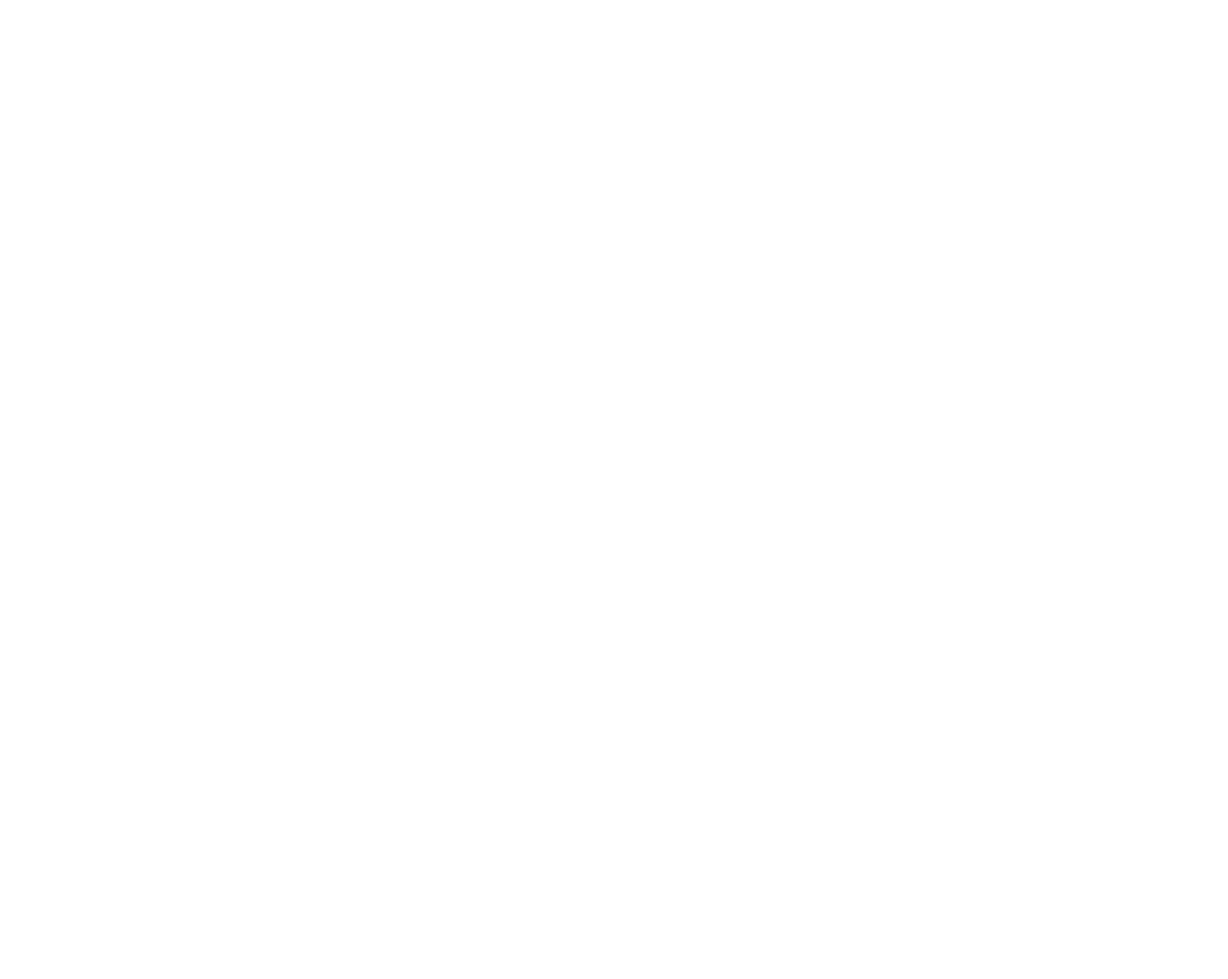
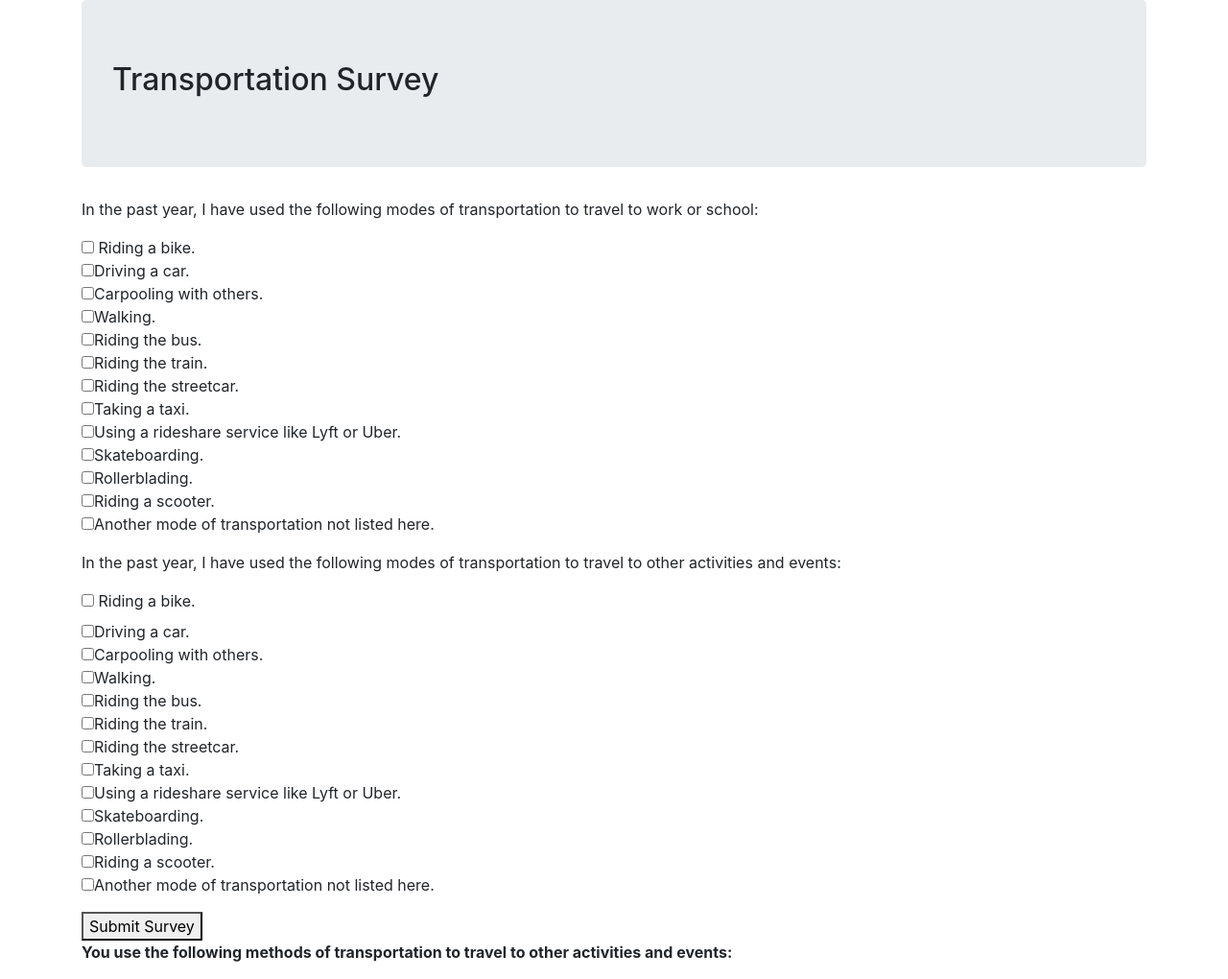
Before and after one commit to akjk22/transportation-survey, a plain HTML site: page index.html in a window 1280 px wide. Shown: the whole page at 96% size. Before the commit the page ends 800 px from the top, so only its background shows below. Drawn offline with nearby package versions, Linux system fonts and the light colour scheme.

Commit message:
add transportation survey practicing use of checkboxes.

```diff
--- a/css/styles.css
+++ b/css/styles.css
@@ -0,0 +1,3 @@
+#work-responses {
+    display: none;
+  }
--- a/index.html
+++ b/index.html
@@ -33,9 +33,54 @@
   <link href="css/styles.css" rel="stylesheet" type="text/css">
 
 </head>
-<body>
- <!-- Do your thing!  -->
-
+ <body>
+  <div class="container">
+    <div class="jumbotron">
+      <h2>Transportation Survey</h2>
+    </div>
+    <form id="transportation_survey">
+      <div class="form-group">
+        <p>In the past year, I have used the following modes of transportation to travel to work or school:</p>
+        <input type="checkbox" name="work-transportation" value="bike"> Riding a bike.<br>
+        <input type="checkbox" name="work-transportation" value="car">Driving a car.<br>
+        <input type="checkbox" name="work-transportation" value="carpool">Carpooling with others.<br>
+        <input type="checkbox" name="work-transportation" value="walk">Walking.<br>
+        <input type="checkbox" name="work-transportation" value="bus">Riding the bus.<br>
+        <input type="checkbox" name="work-transportation" value="train">Riding the train.<br>
+        <input type="checkbox" name="work-transportation" value="streetcar">Riding the streetcar.<br>
+        <input type="checkbox" name="work-transportation" value="taxi">Taking a taxi.<br>
+        <input type="checkbox" name="work-transportation" value="rideshare">Using a rideshare service like Lyft or Uber.<br>
+        <input type="checkbox" name="work-transportation" value="skateboard">Skateboarding.<br>
+        <input type="checkbox" name="work-transportation" value="rollerblade">Rollerblading.<br>
+        <input type="checkbox" name="work-transportation" value="scooter">Riding a scooter.<br>
+        <input type="checkbox" name="work-transportation" value="other">Another mode of transportation not listed here.<br>
+      </div>
+      <div class="form-group">
+        <p>In the past year, I have used the following modes of transportation to travel to other activities and events:</p>
+        <label><input type="checkbox" name="fun-transportation" value="bike"> Riding a bike.</label><br>
+        <input type="checkbox" name="fun-transportation" value="car">Driving a car.<br>
+        <input type="checkbox" name="fun-transportation" value="carpool">Carpooling with others.<br>
+        <input type="checkbox" name="fun-transportation" value="walk">Walking.<br>
+        <input type="checkbox" name="fun-transportation" value="bus">Riding the bus.<br>
+        <input type="checkbox" name="fun-transportation" value="train">Riding the train.<br>
+        <input type="checkbox" name="fun-transportation" value="streetcar">Riding the streetcar.<br>
+        <input type="checkbox" name="fun-transportation" value="taxi">Taking a taxi.<br>
+        <input type="checkbox" name="fun-transportation" value="rideshare">Using a rideshare service like Lyft or Uber.<br>
+        <input type="checkbox" name="fun-transportation" value="skateboard">Skateboarding.<br>
+        <input type="checkbox" name="fun-transportation" value="rollerblade">Rollerblading.<br>
+        <input type="checkbox" name="fun-transportation" value="scooter">Riding a scooter.<br>
+        <input type="checkbox" name="fun-transportation" value="other">Another mode of transportation not listed here.<br>
+      </div>
+     <button type="submit">Submit Survey</button>
+    </form>
+    <span id="work-responses">
+      <p><b>You use the following methods of transportation to travel to work or school:</b></p>
+    </span>
+    <span id="fun-responses">
+      <p><b>You use the following methods of transportation to travel to other activities and events:</b></p>
+    </span>
+  </div>
+</body>
 
 </body>
 </html>
--- a/js/scripts.js
+++ b/js/scripts.js
@@ -0,0 +1,25 @@
+$(document).ready(function(event) {
+
+    $("form").submit(function(event) {
+        event.preventDefault();
+        $("#work-responses").show();
+
+        let resultArray = [];
+        $("input:checkbox[name=work-transportation]:checked").each(function() {
+            let workTransportationMode = $(this).val();
+            resultArray.push($(this).val());
+            $("#work-responses").append(workTransportationMode + "</br>");
+        });
+
+
+        $("input:checkbox[name=fun-transportation]:checked").each(function() {
+            let funTransportationMode = $(this).val();
+            $("#fun-responses").append(funTransportationMode + "<br>");
+        });
+
+        console.log(resultArray);
+
+        $("#transportation_survey").hide();
+    });
+
+});
```
Also changed, not shown: 1 other file.
